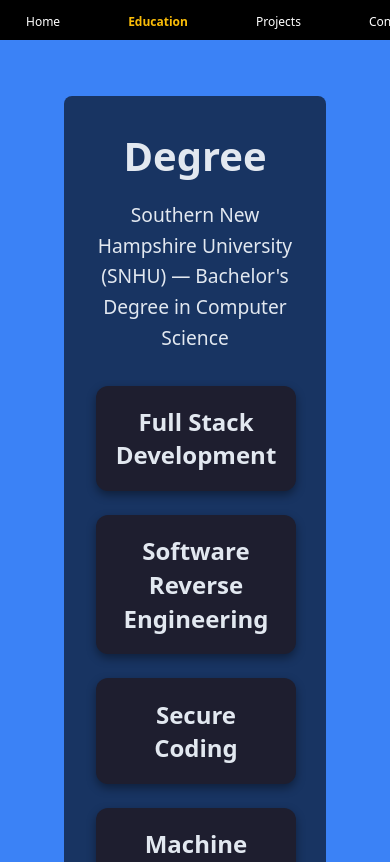
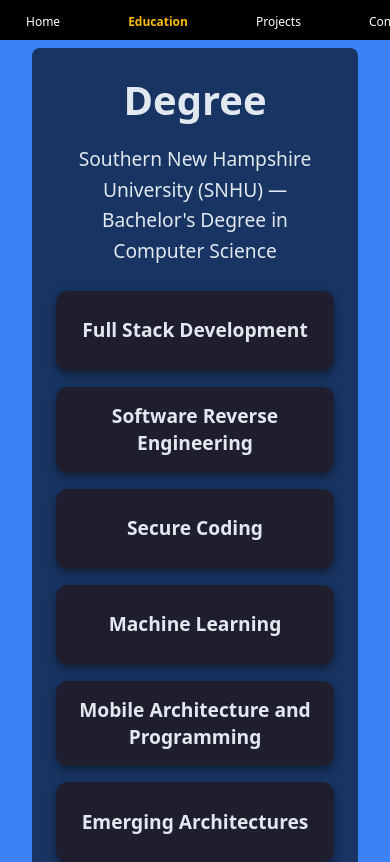
Before and after one commit to clutch42/brian-engel-portfolio, a React (Vite) app: page /education in a window 390 px wide. Shown: the top 862 px of the page. Built offline with nearby package versions, Linux system fonts and the light colour scheme.

Commit message:
styling on course details mobile

```diff
--- a/src/styles/CourseDetails.css
+++ b/src/styles/CourseDetails.css
@@ -1,11 +1,12 @@
 /* === Course Detail Page Styling === */
 .course-detail {
-    padding: 2rem;
+    padding: 2rem 1rem;
     max-width: 900px;
     margin: 4rem auto;
     background-color: rgba(0, 0, 0, 0.7);
     color: white;
     border-radius: 8px;
+
   }
 
   .course-detail h2 {
@@ -73,3 +74,13 @@
 .course-detail button:focus {
     outline: 4px auto -webkit-focus-ring-color;
 }
+
+/* Mobile Adjustments */
+@media (max-width: 768px) {
+  .course-detail {
+    padding: 1.5rem 1rem; /* Adjust padding for mobile */
+    margin: 2rem; /* Reduce margin for mobile to give better spacing */
+    margin-top: 3rem;
+    max-width: 100%; /* Allow container to take up the full screen width */
+  }
+}
--- a/src/styles/Education.css
+++ b/src/styles/Education.css
@@ -8,7 +8,7 @@
 }
 
 .education-container {
-    padding: 4rem 2rem;
+    padding: 2rem 1rem;
     max-width: 1200px;
     margin: 0 auto;
     text-align: center;
@@ -55,3 +55,35 @@
 .course-card h3 {
   font-size: 1.5rem;
 }
+
+/* === Mobile Specific Adjustments for Education Page === */
+@media (max-width: 768px) {
+  /* Adjust the padding for mobile to fit content better */
+  .education-container {
+    padding: 2rem 1rem; /* Less padding on smaller screens */
+  }
+
+  /* Adjust the education section's padding for mobile */
+  .education-section {
+    padding: 1.5rem; /* Reduce padding to fit content */
+    margin: 1rem; /* Reduce margin between sections */
+  }
+
+  /* Adjust the courses list grid layout for smaller screens */
+  .courses-list {
+    grid-template-columns: repeat(auto-fit, minmax(150px, 1fr)); /* Decrease min column width */
+    gap: 1rem; /* Reduce gap between cards */
+    margin-top: 1.5rem; /* Reduced margin for better alignment */
+  }
+
+  /* Adjust course card padding and font size for mobile */
+  .course-card {
+    padding: 1rem; /* Reduce padding for smaller screens */
+    font-size: 0.9rem; /* Adjust font size */
+    min-height: 80px; /* Optionally reduce the min-height */
+  }
+
+  .course-card h3 {
+    font-size: 1.2rem; /* Make heading font size smaller */
+  }
+}
```
